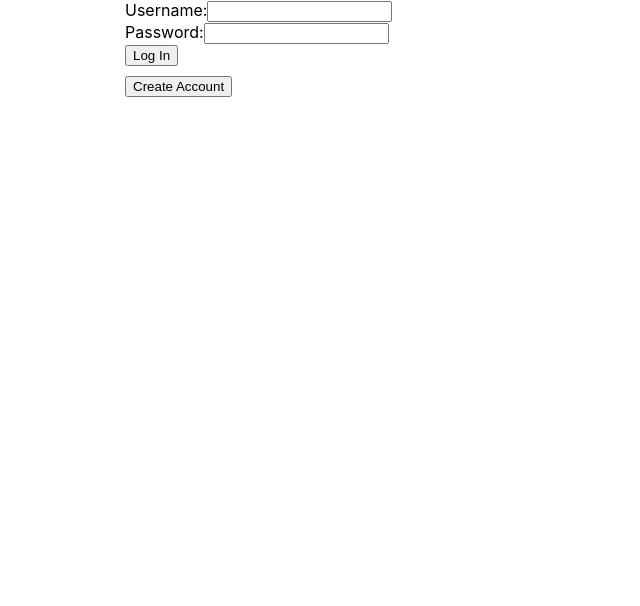
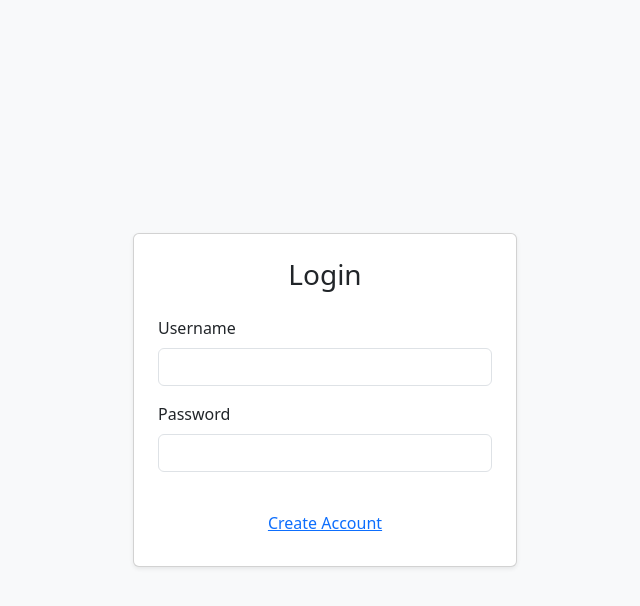
Before and after one commit to marcus-justice31/ai-meal-plan, a React (Create React App) app: page / in a window 1280 px wide. Shown: the top 606 px of the page, without its empty margins (315-955 px from the left). Built offline with nearby package versions, Linux system fonts and the light colour scheme.

Commit message:
used bootstrap to make login ui look nicer

```diff
--- a/package.json
+++ b/package.json
@@ -7,7 +7,9 @@
     "@testing-library/jest-dom": "^6.9.1",
     "@testing-library/react": "^16.3.0",
     "@testing-library/user-event": "^13.5.0",
+    "bootstrap": "^5.3.8",
     "react": "^19.2.0",
+    "react-bootstrap": "^2.10.10",
     "react-dom": "^19.2.0",
     "react-router-dom": "^7.9.4",
     "react-scripts": "5.0.1",
--- a/src/App.js
+++ b/src/App.js
@@ -3,6 +3,7 @@ import { BrowserRouter as Router, Routes, Route } from 'react-router-dom';
 import Dashboard from './Components/Dashboard';
 import Login from './Components/Login';
 import MealPlanGenerator from './Components/MealPlanGenerator';
+import 'bootstrap/dist/css/bootstrap.min.css';
 
 function App() {
   return (
--- a/src/Components/Login.js
+++ b/src/Components/Login.js
@@ -1,6 +1,10 @@
 import React, { useState } from 'react';
 import axios from 'axios';
 import { useNavigate } from 'react-router-dom';
+
+import Button from 'react-bootstrap/Button';
+import Form from 'react-bootstrap/Form';
+import Card from 'react-bootstrap/Card'
 
 const Login = () => {
     const navigate = useNavigate();
@@ -62,50 +66,94 @@ const handleCreateAccount = async (e) => {
 }
 
     return (
-        <div style={{ maxWidth: '400px', margin: '0 auto' }}>
-            <form onSubmit={isLoginMode ? handleLogin : handleCreateAccount}>
-                <div>
-                <label>Username:</label>
-                <input type="text" value={username} onChange={e => setUsername(e.target.value)} required />
-                </div>
-                <div>
-                    <label>Password:</label>
-                    <input type="password" value={password} onChange={e => setPassword(e.target.value)} required />
-                </div>
+        <div className="d-flex justify-content-center align-items-center vh-100 bg-light">
+            <Card style={{ width: '24rem' }} className="p-4 shadow-sm">
+            <h3 className="text-center mb-4">{isLoginMode ? 'Login' : 'Create Account'}</h3>
+            <Form onSubmit={isLoginMode ? handleLogin : handleCreateAccount}>
+                <Form.Group className="mb-3" controlId="formUsername">
+                    <Form.Label>Username</Form.Label>
+                    <Form.Control
+                            type="text"
+                            value={username}
+                            onChange={e => setUsername(e.target.value)}
+                            required
+                        />
+                </Form.Group>
 
-                {!isLoginMode && (
+                <Form.Group className="mb-3" controlId="formPassword">
+                    <Form.Label>Password</Form.Label>
+                    <Form.Control
+                        type="text"
+                        value={password}
+                        onChange={e => setPassword(e.target.value)}
+                        required
+                    />
+                </Form.Group>
+
+                {!isLoginMode && ( // need to create a dropdown menu for gender
                 <>
-                    <div>
-                    <label>Gender:</label>
-                    <input type="text" value={gender} onChange={e => setGender(e.target.value)} required />
-                    </div>
-                    <div>
-                    <label>Birthday:</label>
-                    <input type="date" value={birthday} onChange={e => setBirthday(e.target.value)} required />
-                    </div>
-                    <div>
-                    <label>Height (cm):</label>
-                    <input type="number" value={height_cm} onChange={e => setHeight_cm(e.target.value)} required />
-                    </div>
-                    <div>
-                    <label>Weight (kg):</label>
-                    <input type="number" value={weight_kgs} onChange={e => setWeight_kgs(e.target.value)} required />
-                    </div>
-                    <div>
-                    <label>Dietary Restrictions (comma separated):</label>
-                    <input
-                        type="text"
-                        value={dietary_restrictions}
-                        onChange={e => setDietary_restrictions(e.target.value)}
-                    />
-                    </div>
+                    <Form.Group className="mb-3" controlId="formGender">
+                        <Form.Label>Gender</Form.Label>
+                        <Form.Control
+                            type="text"
+                            value={gender}
+                            onChange={e => setGender(e.target.value)}
+                            required
+                        />
+                    </Form.Group>
+
+                    <Form.Group className="mb-3" controlId="formBirthday">
+                        <Form.Label>Birthday</Form.Label>
+                        <Form.Control
+                            type="date"
+                            value={birthday}
+                            onChange={e => setBirthday(e.target.value)}
+                            required
+                        />
+                    </Form.Group>
+
+                    <Form.Group className="mb-3" controlId="formHeight">
+                        <Form.Label>Height (cm)</Form.Label>
+                        <Form.Control
+                            type="number"
+                            value={height_cm}
+                            onChange={e => setHeight_cm(e.target.value)}
+                            required
+                        />
+                    </Form.Group>
+
+                    <Form.Group className="mb-3" controlId="formWeight">
+                        <Form.Label>Weight (kg)</Form.Label>
+                        <Form.Control
+                            type="number"
+                            value={weight_kgs}
+                            onChange={e => setWeight_kgs(e.target.value)}
+                            required
+                        />
+                    </Form.Group>
+
+                    <Form.Group className="mb-3" controlId="formRestrictions">
+                        <Form.Label>Dietary Restrictions (comma separated)</Form.Label>
+                        <Form.Control
+                            type="text"
+                            value={dietary_restrictions}
+                            onChange={e => setDietary_restrictions(e.target.value)}
+                        />
+                    </Form.Group>
+                    <Button variant="primary" type="submit" className="w-100">
+                        {isLoginMode ? 'Log In' : 'Create Account'}
+                    </Button>
                 </>
                 )}
-                <button type="submit">{isLoginMode ? 'Log In' : 'Create Account'}</button>
-            </form>
-            <button onClick={() => setIsLoginMode(!isLoginMode)} style={{ marginTop: '10px' }}>
-                {isLoginMode ? 'Create Account' : 'Back to Login'}
-            </button>
+            </Form>
+            <Button
+                    variant="link"
+                    onClick={() => setIsLoginMode(!isLoginMode)}
+                    className="w-100 mt-3"
+                >
+                    {isLoginMode ? 'Create Account' : 'Back to Login'}
+            </Button>
+            </Card>
         </div>
     );
 };
```
Also changed, not shown: 1 other file (tests, documents, lock files or other folders).
